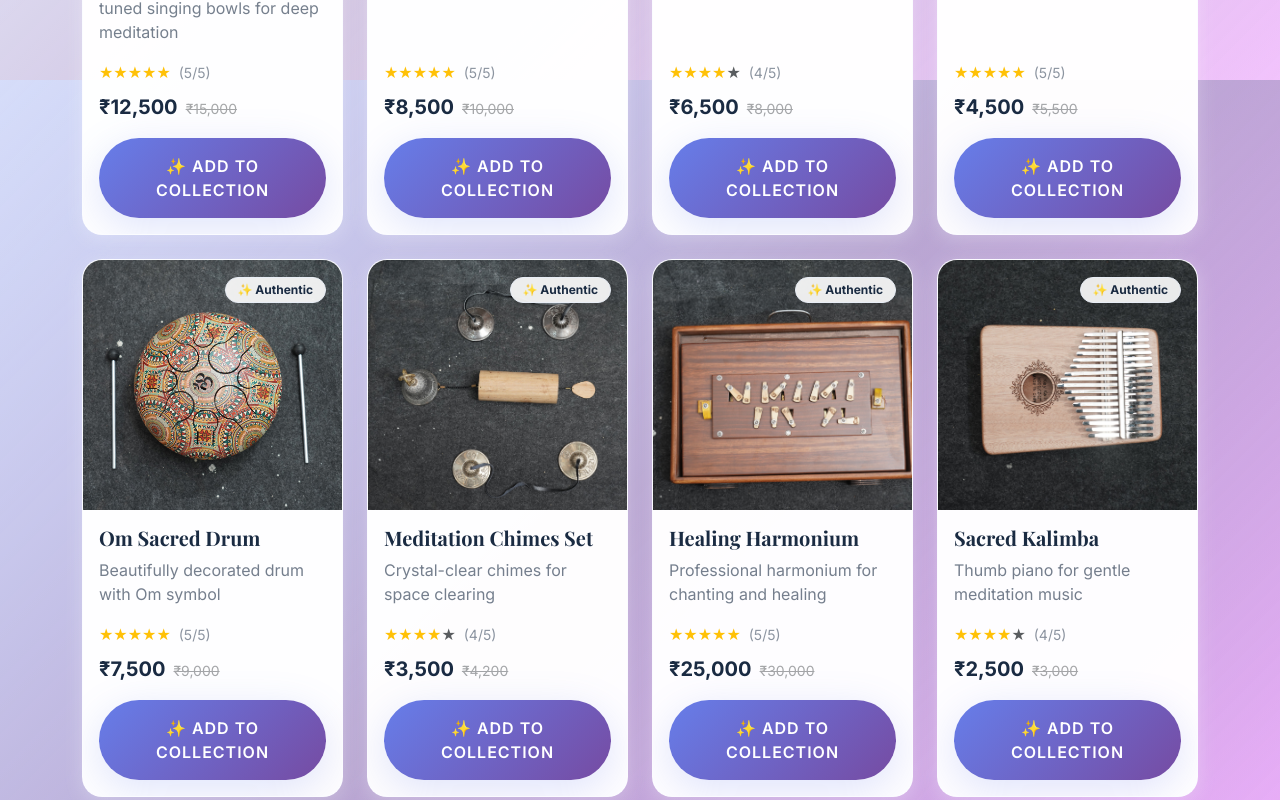
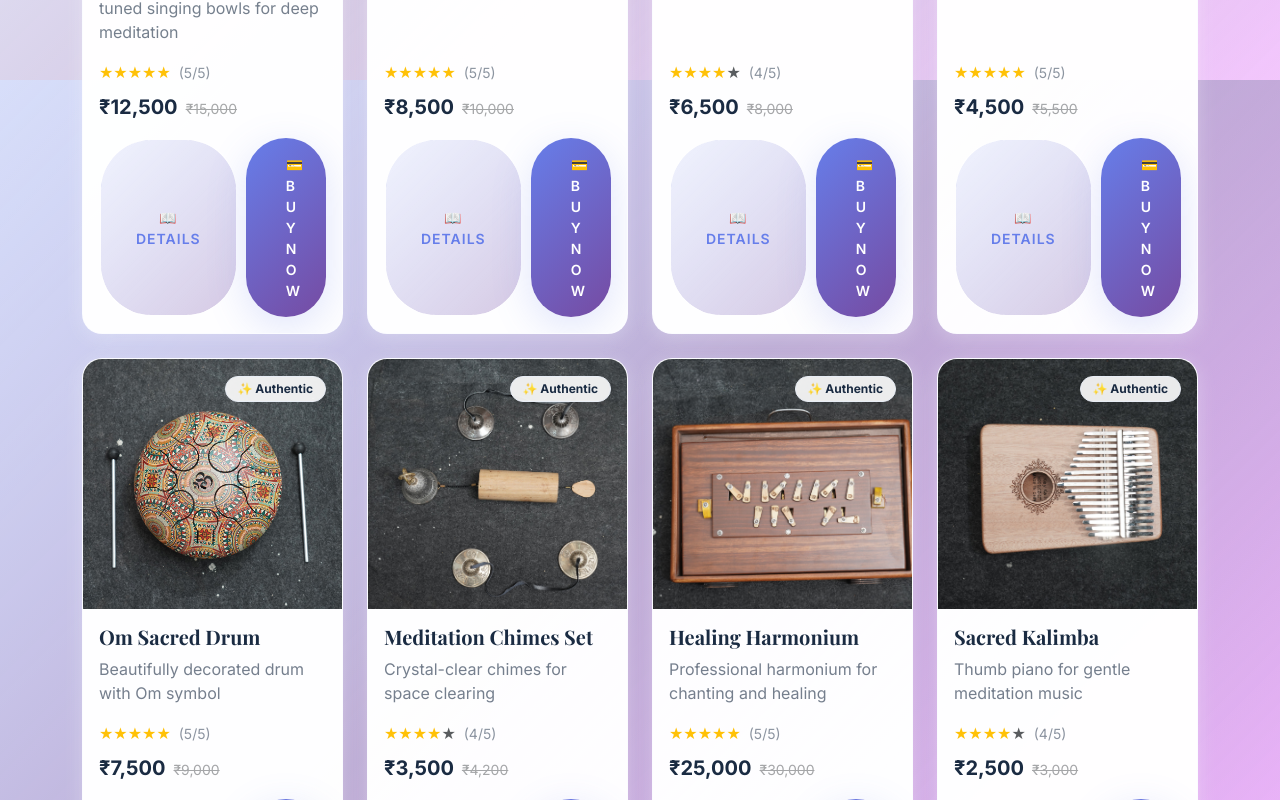
Before and after one commit to shailesh-devexpert/nityam-wellness-rishikesh, a React (Vite) app: page / in a window 1280 px wide. Shown: the part 1520-2320 px from the top of the page. Built offline with nearby package versions, Linux system fonts and the light colour scheme.

Commit message:
Add dual buttons to product cards
Added "Buy Now" and "More Details" buttons to the product sales cards.

```diff
--- a/src/pages/Index.tsx
+++ b/src/pages/Index.tsx
@@ -288,9 +288,14 @@ const Index = () => {
                         </div>
                       </div>
                     </div>
-                    <button className="btn btn-primary w-100">
-                      <span>✨ Add to Collection</span>
-                    </button>
+                    <div className="d-flex gap-2">
+                      <button className="btn btn-outline-primary btn-sm flex-fill">
+                        <span>📖 Details</span>
+                      </button>
+                      <button className="btn btn-primary btn-sm flex-fill">
+                        <span>💳 Buy Now</span>
+                      </button>
+                    </div>
                   </div>
                 </div>
               </div>
```
